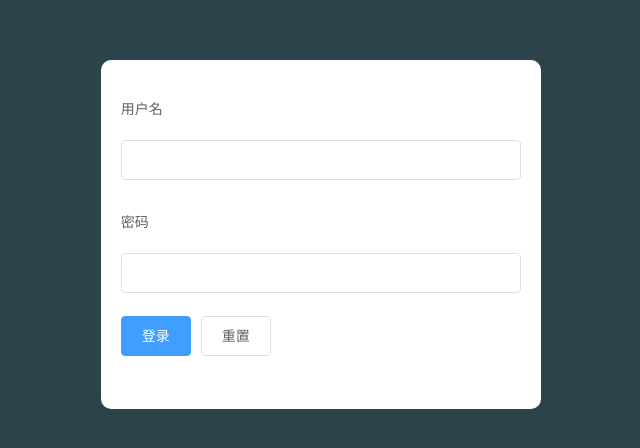
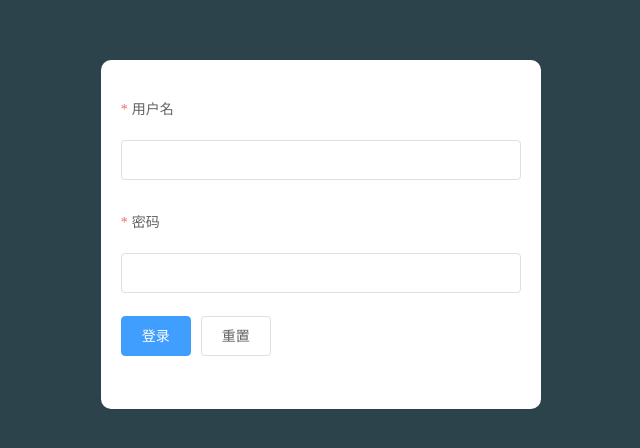
Before and after one commit to wg1025/shop-admin, a Vue app: page /#/login in a window 1280 px wide. Shown: the part 166-614 px from the top of the page, without its empty margins (326-966 px from the left). Built offline with nearby package versions, Linux system fonts and the light colour scheme.

Commit message:
登录功能和重置功能实现

```diff
--- a/src/views/login.vue
+++ b/src/views/login.vue
@@ -2,16 +2,23 @@
   <!-- el-row 一行  用来布局-->
   <el-row type="flex" class="row-bg" justify="center" align="middle">
     <el-col :xs="14" :sm="12" :md="10" :lg="8" :xl="6">
-      <el-form ref="form" :model="form" class="login-form" label-position="top" label-width="80px">
-        <el-form-item label="用户名">
-          <el-input v-model="form.usename"></el-input>
+      <el-form
+        ref="loginForm"
+        :model="form"
+        class="login-form"
+        :rules="formRules"
+        label-position="top"
+        label-width="80px"
+      >
+        <el-form-item label="用户名" prop="username">
+          <el-input v-model="form.username"></el-input>
         </el-form-item>
-        <el-form-item label="密码">
+        <el-form-item label="密码" prop="password">
           <el-input v-model="form.password"></el-input>
         </el-form-item>
         <el-form-item>
-          <el-button type="primary" @click="onSubmit">登录</el-button>
-          <el-button>重置</el-button>
+          <el-button type="primary" @click="submitForm('loginForm')">登录</el-button>
+          <el-button @click="resetForm('loginForm')">重置</el-button>
         </el-form-item>
       </el-form>
     </el-col>
@@ -22,14 +29,49 @@
   data() {
     return {
       form: {
-        usename: "",
+        username: "",
         password: ""
+      },
+      formRules: {
+        username: [
+          { required: true, message: "请输入用户名", trigger: "blur" },
+          {
+            min: 5,
+            max: 12,
+            message: "长度在 5 到 12 个字符",
+            trigger: "change"
+          }
+        ],
+        password: [
+          { required: true, message: "请输入密码", trigger: "blur" },
+          {
+            min: 6,
+            max: 12,
+            message: " 密码在 6到 15个字符",
+            trigger: "change"
+          }
+        ]
       }
     };
   },
   methods: {
-    onSubmit() {
-      console.log("submit!");
+    // this.$refs['loginForm'] 这个就获取到了表单对象
+    // 通过调用这个对象的validate方法，就可以对表单做整体校验
+    // validate函数接收的参数是一个函数
+    submitForm(formName) {
+      this.$refs[formName].validate(valid => {
+        // valid形参，接收到的就是表单的校验结果
+        // 如果表单校验成功则是 true  如果不成功则是false
+        if (valid) {
+          alert("submit!");
+        } else {
+          console.log("error submit!!");
+          return false;
+        }
+      });
+    },
+    resetForm(formName) {
+      this.$refs[formName].resetFields();
     }
   }
 };
```
